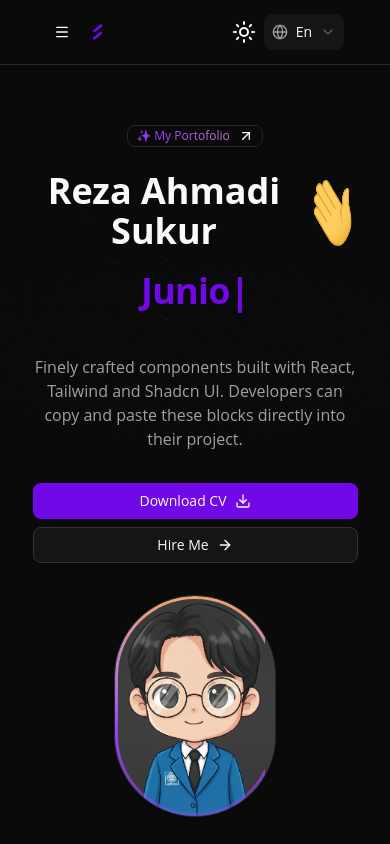
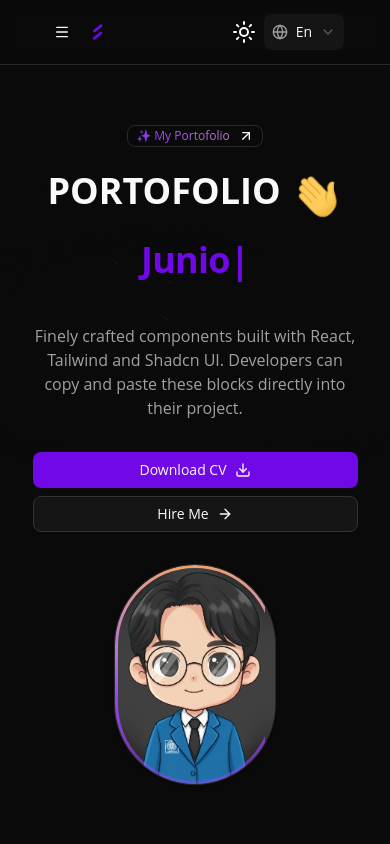
Before and after one commit to rezaahmadisukur/rezaahmadisukur-portofolio, a React (Vite) app: page / in a window 390 px wide. Shown: the top 844 px of the page. Built offline with nearby package versions, Linux system fonts and the light colour scheme.

Commit message:
style: trigger animation card with framer motion

```diff
--- a/package.json
+++ b/package.json
@@ -33,6 +33,7 @@
     "@types/node": "^24.10.1",
     "@types/react": "^19.2.5",
     "@types/react-dom": "^19.2.3",
+    "@types/react-lazy-load-image-component": "^1.6.5",
     "@vitejs/plugin-react": "^5.1.1",
     "eslint": "^9.39.1",
     "eslint-plugin-react-hooks": "^7.0.1",
--- a/src/App.tsx
+++ b/src/App.tsx
@@ -16,7 +16,6 @@ const App = () => {
           <About />
         </section>
       </main>
-
       <BackgroundBeams />
     </div>
   );
--- a/src/components/about.tsx
+++ b/src/components/about.tsx
@@ -2,8 +2,14 @@ import { ArrowUpRight } from "lucide-react";
 import { AnimatedGradientText } from "./ui/animated-gradient-text";
 import { Badge } from "./ui/badge";
 import { PixelImage } from "./ui/pixel-image";
+import { useRef } from "react";
+import { useInView } from "motion/react";
+// import { useInView } from "motion/react";
 
 const About = () => {
+  const ref = useRef(null);
+  const isInView = useInView(ref, { once: true });
+
   return (
     <section className="py-15">
       <div className="container">
@@ -16,13 +22,15 @@ const About = () => {
                   <ArrowUpRight className="ml-2 size-4 text-accent-foreground" />
                 </AnimatedGradientText>
               </Badge>
-              <div className="mt-10">
+              <div ref={ref} className="mt-10">
+                {isInView && (
                   <PixelImage
                     src="/public/assets/images/profile.jpg"
                     customGrid={{ rows: 10, cols: 10 }}
                     grayscaleAnimation
                     maxAnimationDelay={3000}
                   />
+                )}
               </div>
             </div>
           </div>
--- a/src/components/hero1.tsx
+++ b/src/components/hero1.tsx
@@ -29,7 +29,7 @@ interface Hero1Props {
 
 const Hero1 = ({
   badge = "✨ My Portofolio",
-  heading = "Reza Ahmadi Sukur",
+  heading = "Portofolio",
   description = "Finely crafted components built with React, Tailwind and Shadcn UI. Developers can copy and paste these blocks directly into their project.",
   buttons = {
     primary: {
@@ -61,7 +61,7 @@ const Hero1 = ({
                 </Badge>
               )}
               <h1 className="my-6 text-pretty text-4xl font-bold lg:text-6xl">
-                <span className="flex gap-3">
+                <span className="flex gap-3 uppercase">
                   {heading}
                   <img
                     src="/public/assets/gifs/wave.gif"
@@ -108,8 +108,8 @@ const Hero1 = ({
             </div>
           </div>
           <div className="flex justify-center items-center">
-            <div className="flex justify-center items-center border rounded-full overflow-hidden relative w-1/2 lg:w-full bg-accent shadow">
-              <div className="w-full flex justify-center backdrop-blur-2xl">
+            <div className="flex justify-center items-center border rounded-full overflow-hidden relative w-1/2 lg:w-full bg-accent shadow sm:w-2/3 xs:w-full">
+              <div className="w-full flex justify-center backdrop-blur-md">
                 <img
                   src={image.src}
                   alt={image.alt}
```
Also changed, not shown: 1 other file (tests, documents, lock files or other folders). Lines whose indentation alone changed are shown as unchanged.
